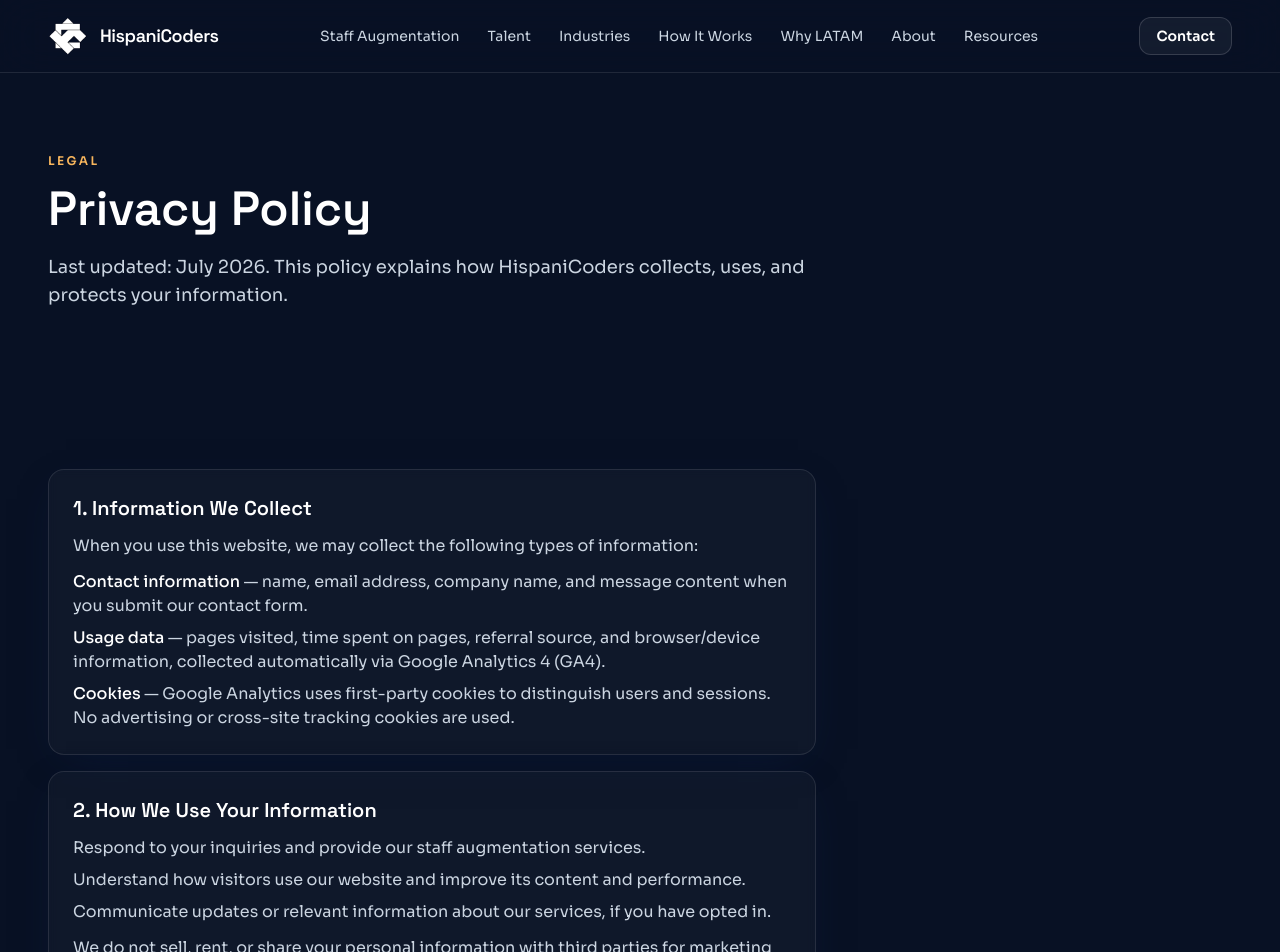
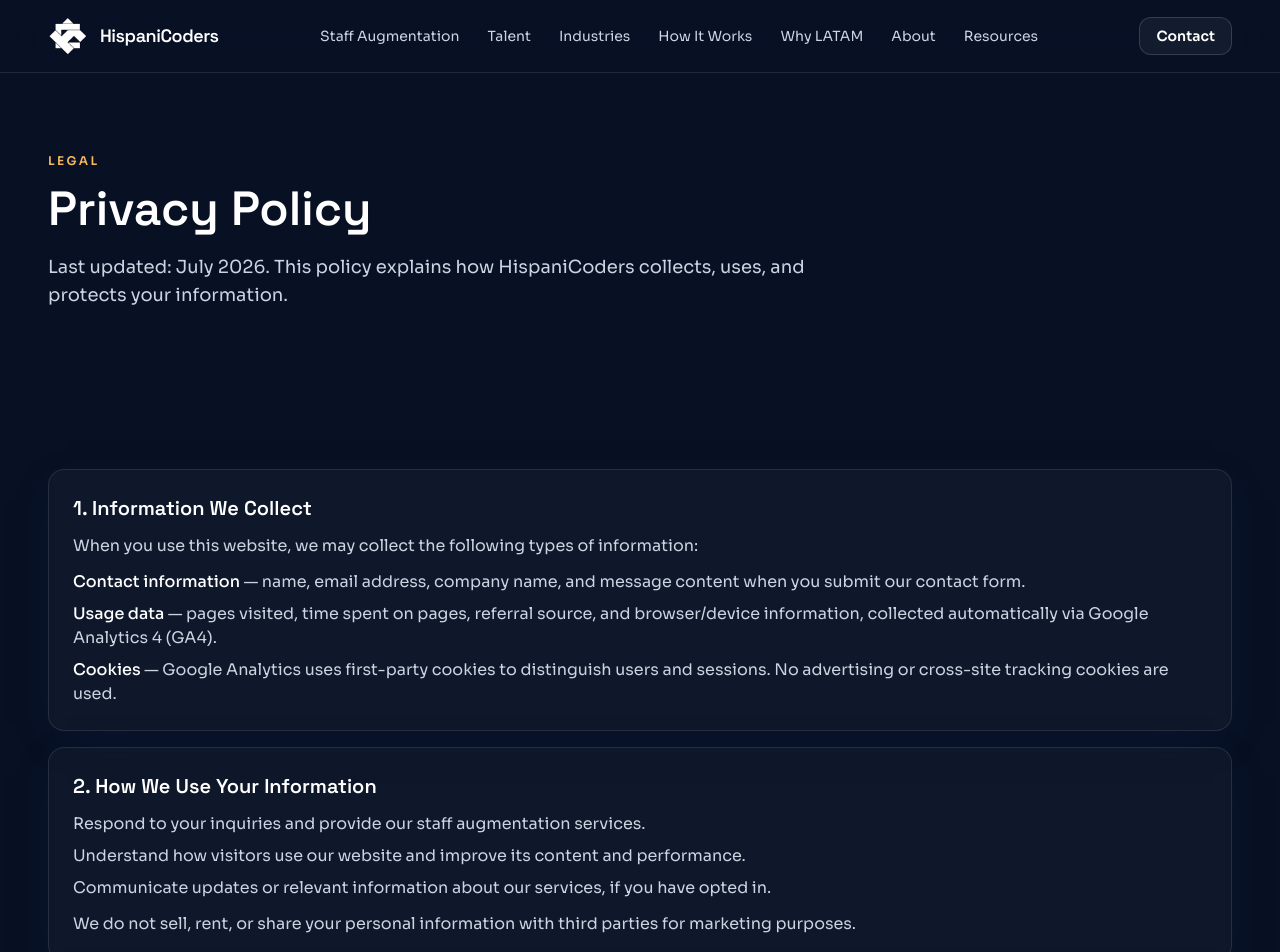
Before and after one commit to WilsonPHP/HispaniCoders, a React (Vite) app: page /privacy-policy in a window 1280 px wide. Shown: the top 952 px of the page. Built offline with nearby package versions, Linux system fonts and the light colour scheme.

Commit message:
Fix Privacy Policy page: remove max-w constraint, use full container width

```diff
--- a/src/pages/PrivacyPolicyPage.tsx
+++ b/src/pages/PrivacyPolicyPage.tsx
@@ -145,7 +145,7 @@
         </Section>
 
         <Section>
-          <div className="flex flex-col gap-4 max-w-3xl">
+          <div className="flex flex-col gap-4">
             {sections.map((s) => (
               <Card key={s.title}>
                 <h2 className="font-display text-xl font-semibold text-white">{s.title}</h2>
```
Also changed, not shown: 3 other files (tests, documents, lock files or other folders).
